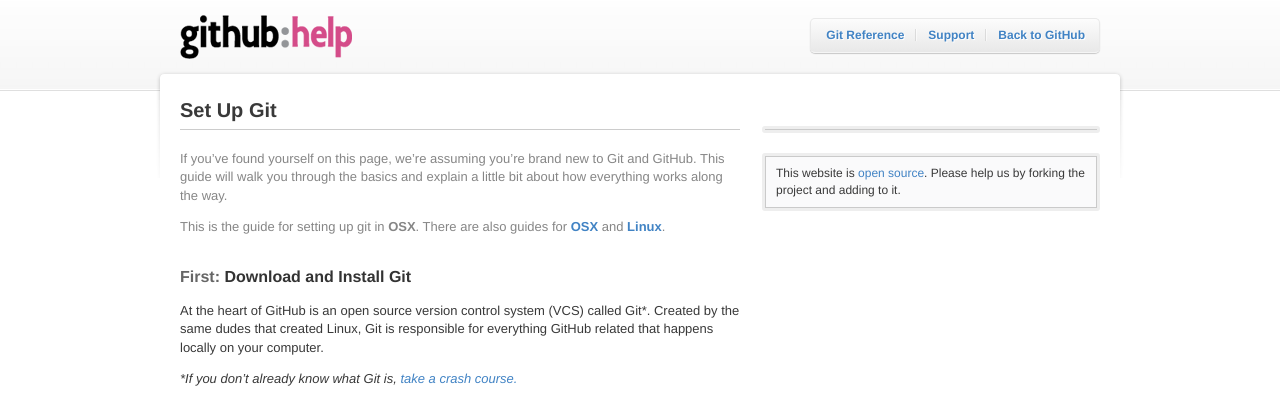
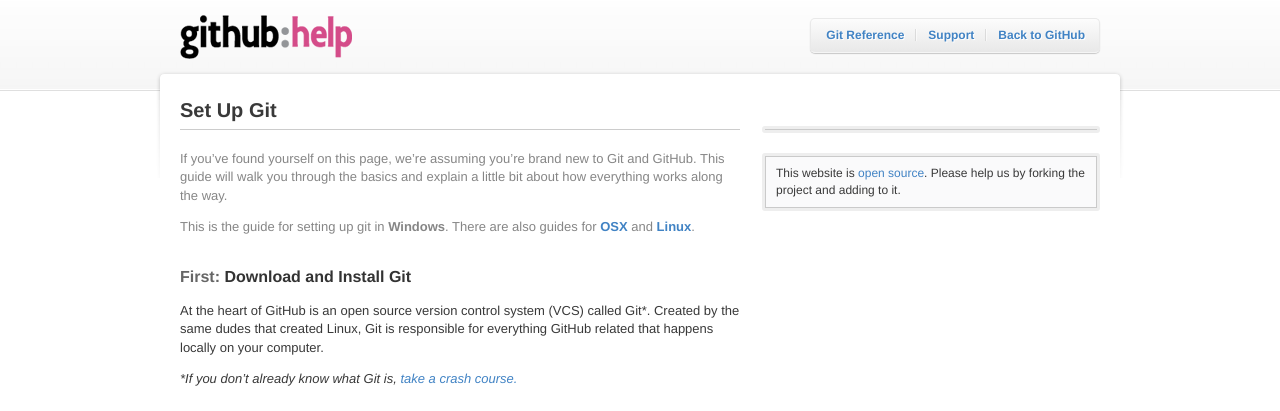
Before and after one commit to ruediger/help.github.com, a Jekyll site: the page built from _posts/2008-01-01-win-set-up-git.markdown, in a window 1280 px wide and 900 px high. Shown: the top 411 px of the window. Built offline with Jekyll 4.4.1, drawn with Linux system fonts in a browser that asks for light colours.

Commit message:
This page is for Windows, not OSX

```diff
--- a/_posts/2008-01-01-win-set-up-git.markdown
+++ b/_posts/2008-01-01-win-set-up-git.markdown
@@ -6,7 +6,7 @@
 
 <p class="intro">If you&rsquo;ve found yourself on this page, we&rsquo;re assuming you&rsquo;re brand new to Git and GitHub. This guide will walk you through the basics and explain a little bit about how everything works along the way.</p>
 
-<p class="intro">This is the guide for setting up git in <strong>OSX</strong>. There are also guides for <strong><a href="/mac-set-up-git">OSX</a></strong> and <strong><a href="/linux-set-up-git">Linux</a></strong>.</p>
+<p class="intro">This is the guide for setting up git in <strong>Windows</strong>. There are also guides for <strong><a href="/mac-set-up-git">OSX</a></strong> and <strong><a href="/linux-set-up-git">Linux</a></strong>.</p>
 
 ##<span class="step">First:</span> Download and Install Git
 
```
